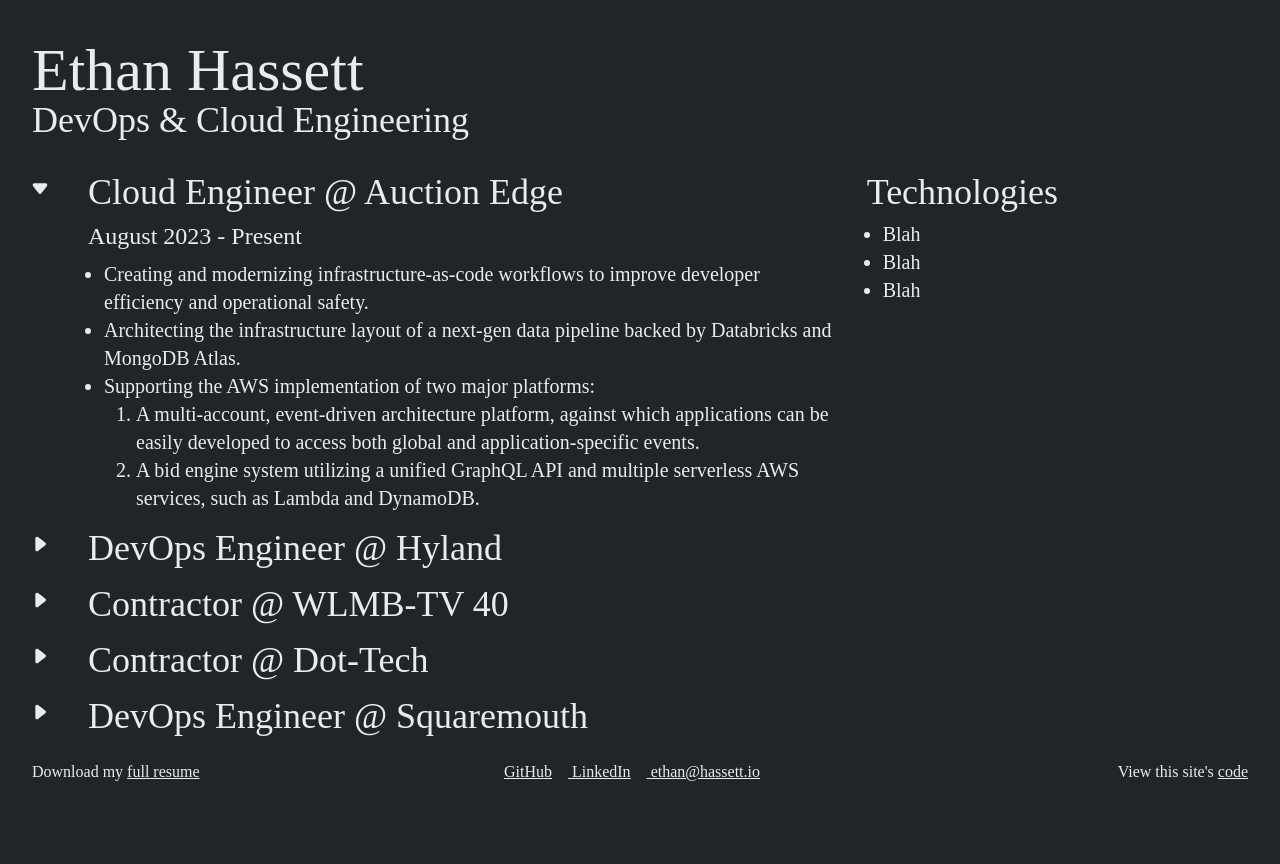
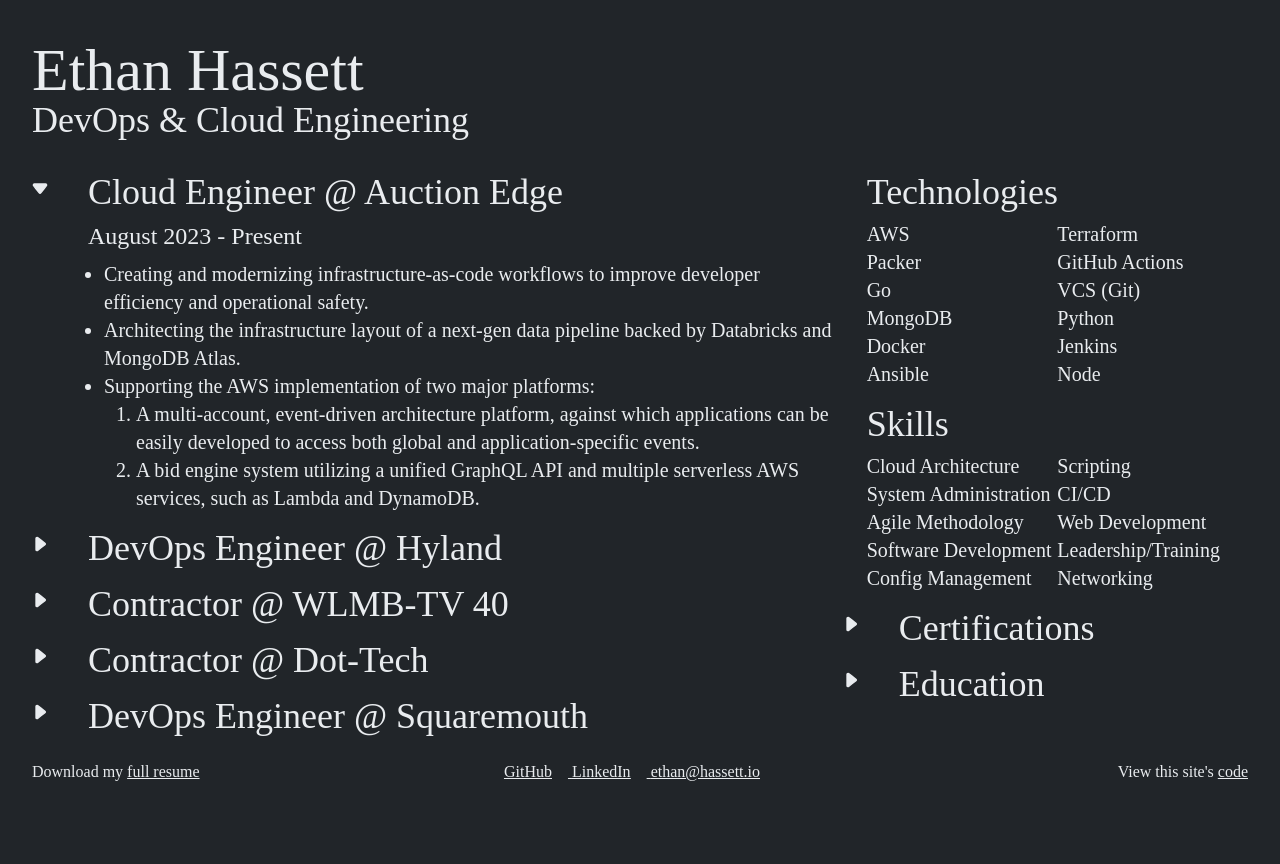
Before and after one commit to ehassett/ethanhassett, an Astro site: page /resume in a window 1280 px wide. Built offline with nearby package versions, Linux system fonts and the light colour scheme; Astro itself is replaced by a stand-in of ours; a web font is replaced by a local one.

Commit message:
feat: add resume content

```diff
--- /dev/null
+++ b/src/data/certifications.json
@@ -0,0 +1,17 @@
+[
+  {
+    "name": "Terraform Associate",
+    "link": "https://www.credly.com/badges/145c2fc3-35d5-4745-a6e7-df9176a27388/",
+    "dates": "July 2021 - April 2026"
+  },
+  {
+    "name": "Sumo Logic Fundamentals",
+    "link": "https://verify.skilljar.com/c/ru8vaeqkfy2t",
+    "dates": "September 2023 - September 2025"
+  },
+  {
+    "name": "Databricks Lakehouse Fundamentals",
+    "link": "https://credentials.databricks.com/4d5a6718-6c13-4c8e-9d88-3e62d8feeb06",
+    "dates": "April 2024 - April 2025"
+  }
+]
--- /dev/null
+++ b/src/data/skills.json
@@ -0,0 +1,12 @@
+[
+  "Cloud Architecture",
+  "Scripting",
+  "System Administration",
+  "CI/CD",
+  "Agile Methodology",
+  "Web Development",
+  "Software Development",
+  "Leadership/Training",
+  "Config Management",
+  "Networking"
+]
--- /dev/null
+++ b/src/data/technologies.json
@@ -0,0 +1,14 @@
+[
+  "AWS",
+  "Terraform",
+  "Packer",
+  "GitHub Actions",
+  "Go",
+  "VCS (Git)",
+  "MongoDB",
+  "Python",
+  "Docker",
+  "Jenkins",
+  "Ansible",
+  "Node"
+]
--- a/src/pages/resume.astro
+++ b/src/pages/resume.astro
@@ -1,5 +1,8 @@
 ---
 import jobs from "../data/jobs.json";
+import skills from "../data/skills.json";
+import technologies from "../data/technologies.json";
+import certifications from "../data/certifications.json";
 import BaseLayout from "../layouts/BaseLayout.astro";
 import Section from "../components/ResumeSection.astro";
 import JobSection from "../components/JobSection.astro";
@@ -18,15 +21,14 @@
 
 <!--
   TODO:
-  - Create component for technologies section
-  - Add other sidebar sections
+  - DRY components and classes (check nested classes to not duplicate)
 -->
 <BaseLayout>
   <header class="lg:mt-2">
     <a class="text-5xl md:text-6xl 2xl:text-[6rem] 3xl:text-[7rem]" href="/">
       Ethan Hassett
     </a>
-    <p class="font-thin text-3xl md:text-4xl 2xl:text-5xl 2xl:ml-2">
+    <p class="font-light text-3xl md:text-4xl 2xl:text-5xl 2xl:ml-2">
       DevOps & Cloud Engineering
     </p>
   </header>
@@ -53,18 +55,57 @@
           </div>
         </div>
 
+
+        <div id="sidebar">
           <div class="-ml-2 2xl:ml-0">
             <Section title="Technologies" sidebar>
-            <ul class="pl-12 text-xl list-disc">
-              <li>Blah</li>
-              <li>Blah</li>
-              <li>Blah</li>
-            </ul>
+              <div class="pl-8 text-xl grid grid-cols-2 justify-between w-full">
+                {technologies.map((tech) => <p>{tech}</p>)}
+              </div>
+            </Section>
+          </div>
+
+          <div class="-ml-2 2xl:ml-0">
+            <Section title="Skills" sidebar>
+              <div class="pl-8 text-xl grid grid-cols-2 justify-between w-full">
+                {skills.map((skill) => <p>{skill}</p>)}
+              </div>
+            </Section>
+          </div>
+
+          <div class="-ml-2 2xl:ml-0">
+            <Section title="Certifications">
+              <div class="pl-8 text-xl w-full">
+                {
+                  certifications.map((cert) => (
+                    <>
+                      <a
+                        class="underline hover:cursor-pointer"
+                        href={cert.link}
+                      >
+                        {cert.name}
+                      </a>
+                      <p class="font-light mb-2 ml-4">({cert.dates})</p>
+                    </>
+                  ))
+                }
+              </div>
+            </Section>
+          </div>
+
+          <div class="-ml-2 2xl:ml-0">
+            <Section title="Education">
+              <div class="pl-8 text-xl w-full">
+                <p>BS Computer Science & Engineering</p>
+                <p class="font-light mb-2 ml-4">The University of Toledo</p>
+              </div>
             </Section>
           </div>
         </div>
+      </div>
+    </div>
 
-      <div class="mt-4 md:hidden">
+    <div class="mt-4 md:hidden text-center">
       <p class="text-3xl">Certifications</p>
       <div class="font-light text-xl">
         <p class="mt-2">Terraform Associate (003)</p>
@@ -74,7 +115,6 @@
     </div>
 
     <hr class="md:hidden w-3/4 m-auto mt-4" />
-    </div>
   </main>
 
   <footer
```
Lines whose indentation alone changed are shown as unchanged.
